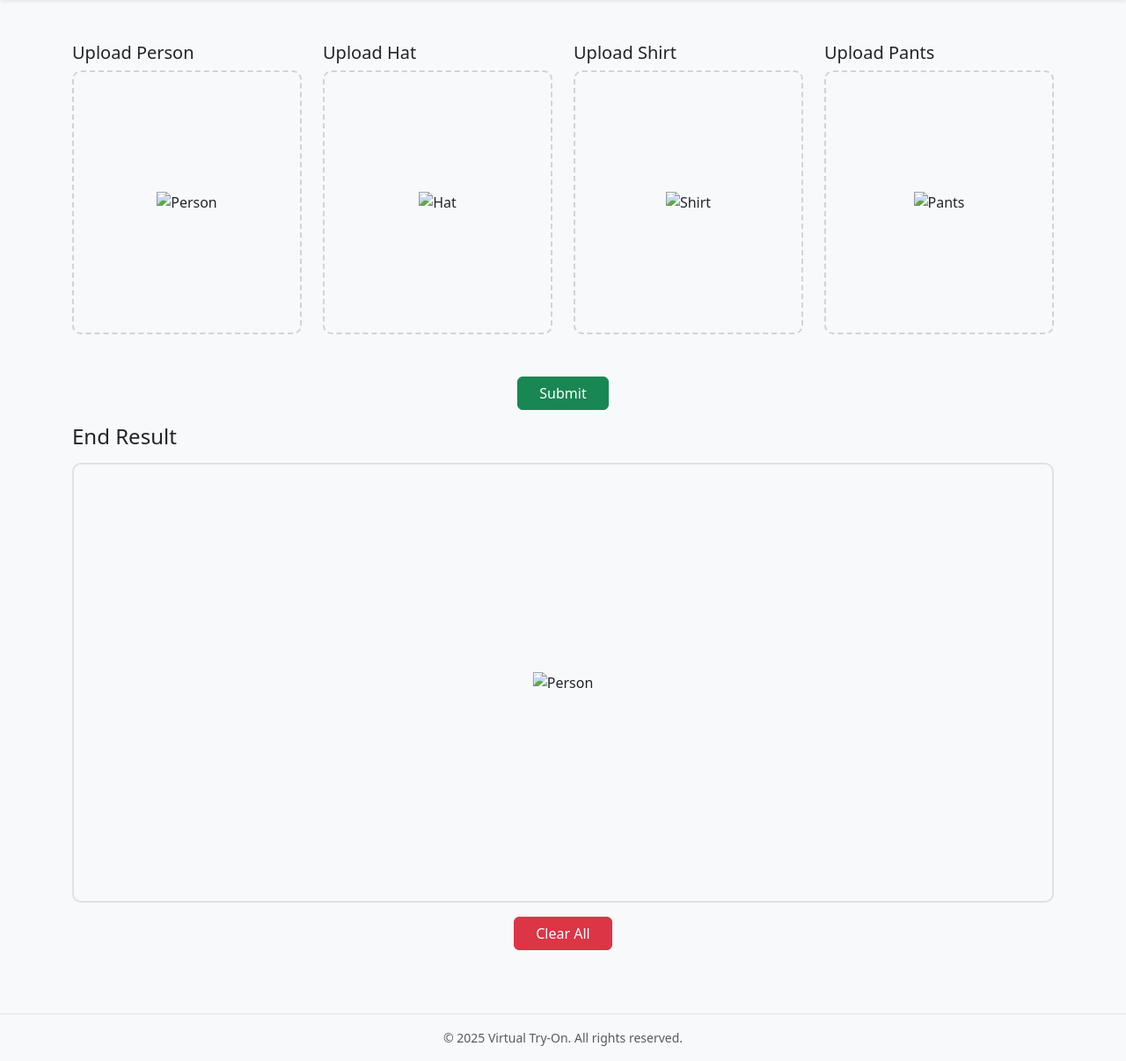
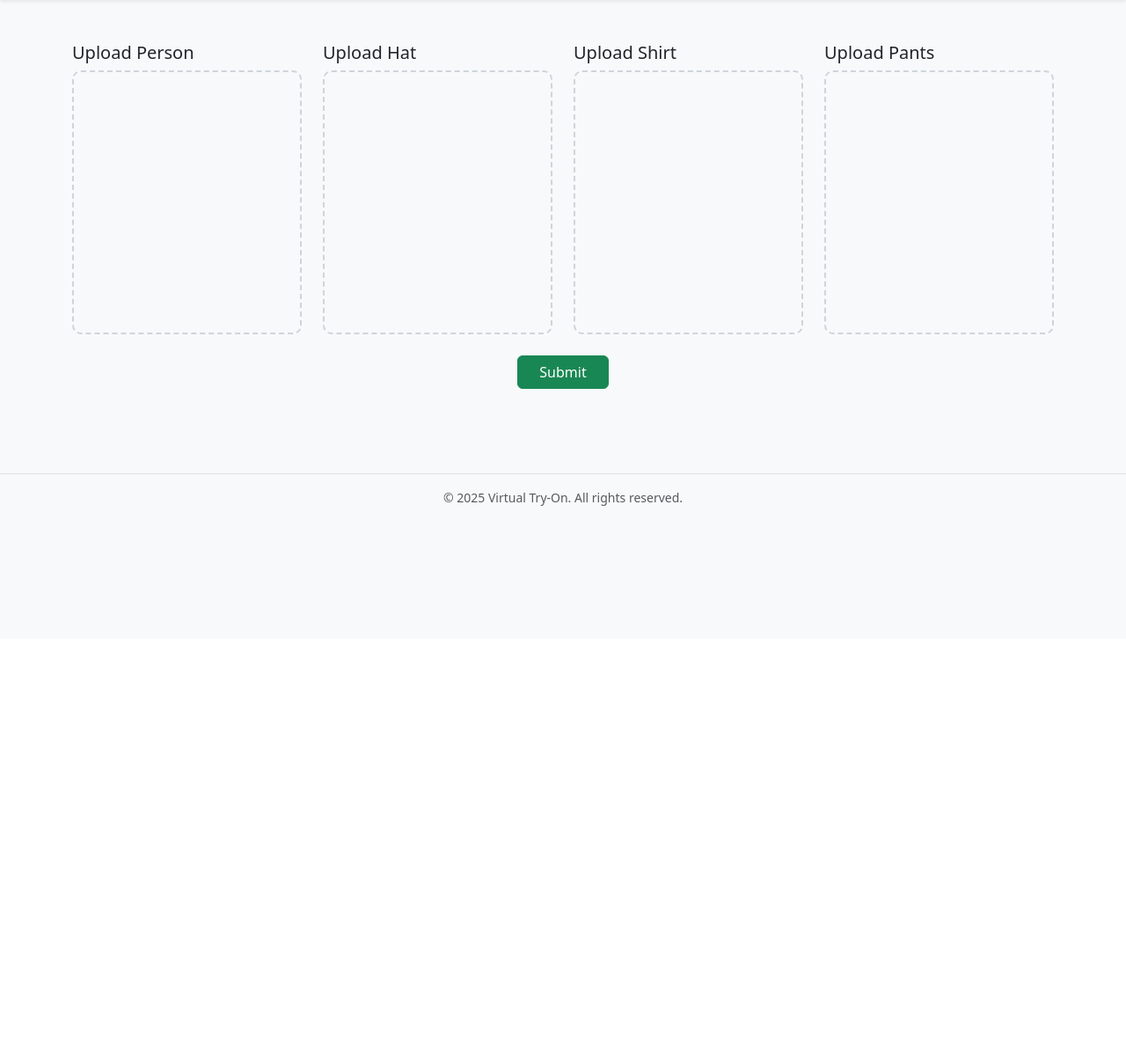
Before and after one commit to xyztomi/virtual-try-on, a Python web app: template dashboard/templates/index.html in a window 1280 px wide. Shown: the part 74-1280 px from the top of the page at 88% size. After the commit the page ends 649 px from the top, so only its background shows below. Run offline with Jinja, Linux system fonts and the light colour scheme; the template is opened without the code that fills it, so the values that code supplies are empty; some libraries are stand-ins or nearby versions.

Commit message:
3rd update, change clear all to a reload function, end result hidden

```diff
--- a/dashboard/templates/index.html
+++ b/dashboard/templates/index.html
@@ -85,7 +85,7 @@
         <h5 class="mb-2">Upload Person</h5>
         <div class="upload-box" onclick="document.getElementById('uploadPerson').click()">
           <button class="clear-btn" onclick="clearImage(event, 'previewPerson', 'resultPerson')">×</button>
-          <img id="previewPerson" src="https://via.placeholder.com/250x300" alt="Person">
+          <img id="previewPerson">
           <input type="file" id="uploadPerson" class="d-none" accept="image/*">
         </div>
       </div>
@@ -95,7 +95,7 @@
         <h5 class="mb-2">Upload Hat</h5>
         <div class="upload-box" onclick="document.getElementById('uploadHat').click()">
           <button class="clear-btn" onclick="clearImage(event, 'previewHat', 'resultHat')">×</button>
-          <img id="previewHat" src="https://via.placeholder.com/150x100" alt="Hat">
+          <img id="previewHat">
           <input type="file" id="uploadHat" class="d-none" accept="image/*">
         </div>
       </div>
@@ -105,7 +105,7 @@
         <h5 class="mb-2">Upload Shirt</h5>
         <div class="upload-box" onclick="document.getElementById('uploadShirt').click()">
           <button class="clear-btn" onclick="clearImage(event, 'previewShirt', 'resultShirt')">×</button>
-          <img id="previewShirt" src="https://via.placeholder.com/200x200" alt="Shirt">
+          <img id="previewShirt">
           <input type="file" id="uploadShirt" class="d-none" accept="image/*">
         </div>
       </div>
@@ -115,25 +115,24 @@
         <h5 class="mb-2">Upload Pants</h5>
         <div class="upload-box" onclick="document.getElementById('uploadPants').click()">
           <button class="clear-btn" onclick="clearImage(event, 'previewPants', 'resultPants')">×</button>
-          <img id="previewPants" src="https://via.placeholder.com/200x250" alt="Pants">
+          <img id="previewPants">
           <input type="file" id="uploadPants" class="d-none" accept="image/*">
         </div>
       </div>
 
     </div>
 
-    <!-- End Result -->
-    <div class="row mt-5">
+    <!-- Submit button above result -->
+    <div class="text-center my-4">
+      <button class="btn btn-success px-4" onclick="handleSubmit()">Submit</button>
+    </div>
+
+    <!-- End Result (hidden by default) -->
+    <div id="endResultSection" class="row mt-5" style="display:none;">
       <div class="col-12">
-        <!-- Submit Button above result -->
-        <div class="text-center mb-3">
-          <button class="btn btn-success px-4" onclick="handleSubmit()">Submit</button>
-        </div>
-
         <h4 class="mb-3">End Result</h4>
         <div class="result-box">
           <img id="resultPerson" src="https://via.placeholder.com/250x300" alt="Person">
-          <!-- overlays start hidden to avoid alt-text or tiny icons when empty -->
           <img id="resultHat" src="" alt="Hat" style="display:none">
           <img id="resultShirt" src="" alt="Shirt" style="display:none">
           <img id="resultPants" src="" alt="Pants" style="display:none">
@@ -153,9 +152,6 @@
   </footer>
 
   <script>
-    // minimal JS patch: only show overlay images when uploaded,
-    // and reset file inputs when cleared so same file can be re-uploaded.
-
     function setupUpload(inputId, previewId, resultId) {
       const input = document.getElementById(inputId);
       const preview = document.getElementById(previewId);
@@ -167,12 +163,9 @@
         if (file) {
           const reader = new FileReader();
           reader.onload = function (e) {
-            // update small preview box
             preview.src = e.target.result;
-            // update overlay in result area and show it
             result.src = e.target.result;
-            result.style.display = "block";
-            // show clear button for that upload box
+            result.style.display = "block"; // show overlay
             clearBtn.style.visibility = "visible";
           };
           reader.readAsDataURL(file);
@@ -181,64 +174,33 @@
     }
 
     function clearImage(event, previewId, resultId) {
-      // prevent parent click from triggering file input
       event.stopPropagation();
-
       const preview = document.getElementById(previewId);
       const result = document.getElementById(resultId);
 
-      // reset preview to its placeholder based on alt attribute
       preview.src = preview.getAttribute("alt") === "Person" ? "https://via.placeholder.com/250x300" :
                     preview.getAttribute("alt") === "Hat" ? "https://via.placeholder.com/150x100" :
                     preview.getAttribute("alt") === "Shirt" ? "https://via.placeholder.com/200x200" :
                     "https://via.placeholder.com/200x250";
 
-      // clear result overlay and hide it
       result.src = "";
       result.style.display = "none";
-
-      // hide the clear button (event.target is the clear button)
       event.target.style.visibility = "hidden";
 
-      // *** IMPORTANT: reset the file input so the same file can be re-uploaded ***
-      // assume input id mirrors preview id: previewPerson -> uploadPerson
-      const inputId = previewId.replace("preview", "upload");
-      const fileInput = document.getElementById(inputId);
-      if (fileInput) fileInput.value = "";
+      // reset input so same file can be re-uploaded
+      document.getElementById(previewId.replace("preview", "upload")).value = "";
     }
 
     function clearAll() {
-      const items = [
-        {preview: "previewPerson", result: "resultPerson", placeholder: "https://via.placeholder.com/250x300"},
-        {preview: "previewHat", result: "resultHat", placeholder: "https://via.placeholder.com/150x100"},
-        {preview: "previewShirt", result: "resultShirt", placeholder: "https://via.placeholder.com/200x200"},
-        {preview: "previewPants", result: "resultPants", placeholder: "https://via.placeholder.com/200x250"},
-      ];
-      items.forEach(item => {
-        const preview = document.getElementById(item.preview);
-        const result = document.getElementById(item.result);
-        const clearBtn = preview.parentElement.querySelector('.clear-btn');
-
-        // reset preview to placeholder
-        preview.src = item.placeholder;
-        // clear overlay and hide
-        result.src = "";
-        result.style.display = "none";
-        // hide clear button
-        if (clearBtn) clearBtn.style.visibility = "hidden";
-
-        // reset the matching input so same file can be re-uploaded
-        const inputId = item.preview.replace("preview", "upload");
-        const fileInput = document.getElementById(inputId);
-        if (fileInput) fileInput.value = "";
-      });
+      // Reload the whole page (full reset)
+      location.reload();
     }
 
     function handleSubmit() {
-      alert("Outfit submitted! (This is where you’d handle the final combination in real app)");
+      // Show the hidden End Result section
+      document.getElementById("endResultSection").style.display = "block";
     }
 
-    // Initialize upload handlers (IDs match original markup)
     setupUpload("uploadPerson", "previewPerson", "resultPerson");
     setupUpload("uploadHat", "previewHat", "resultHat");
     setupUpload("uploadShirt", "previewShirt", "resultShirt");
```
